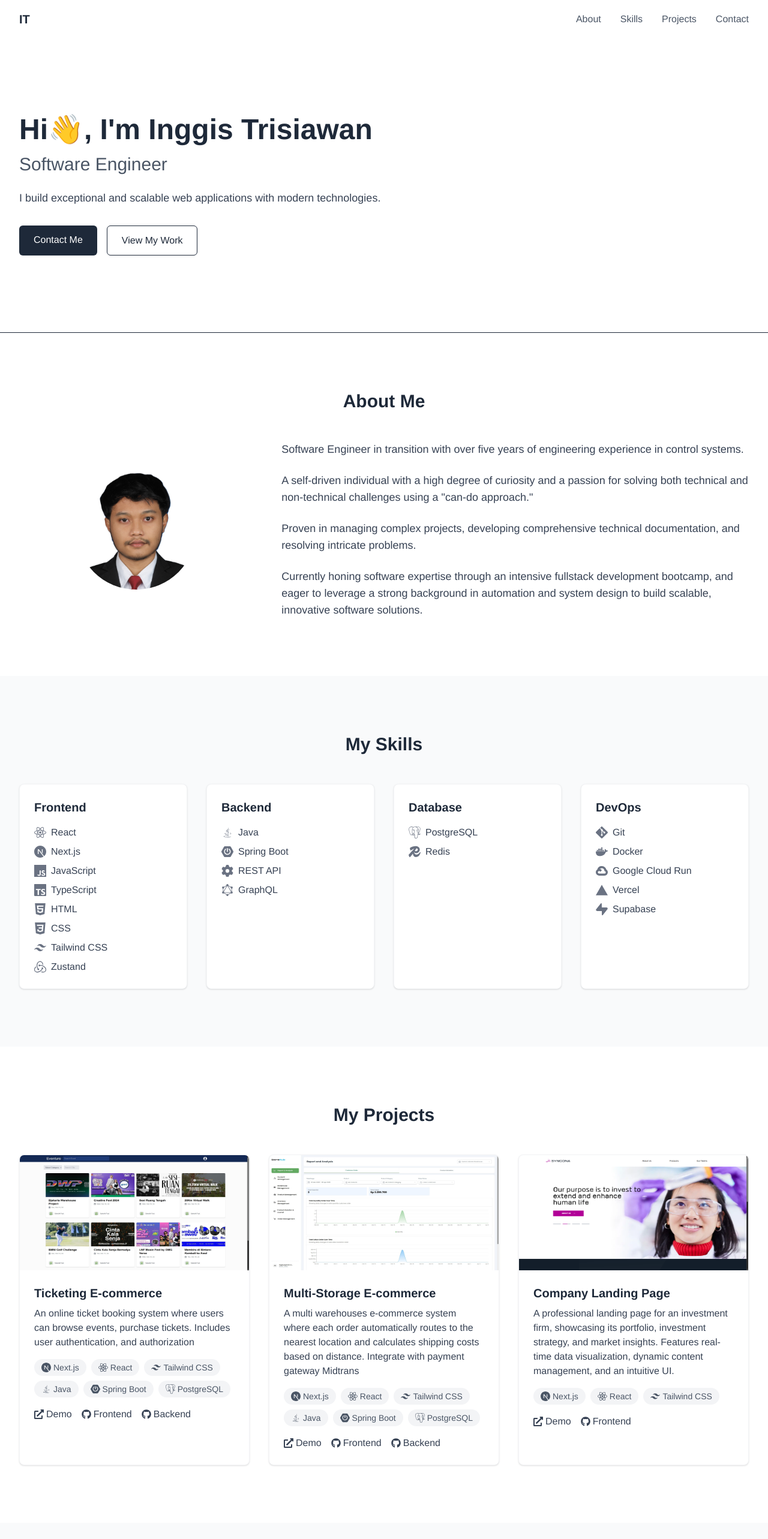
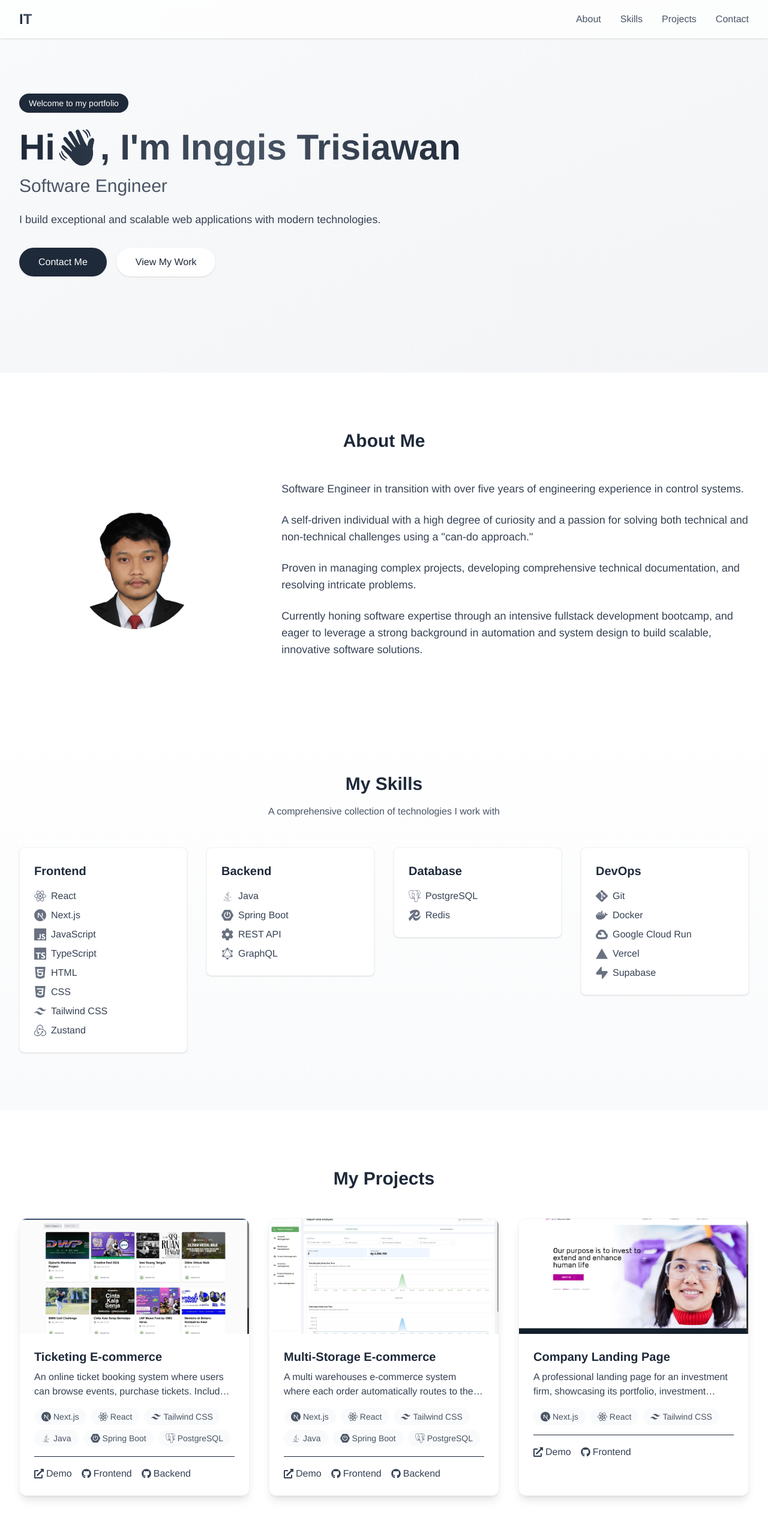
Before and after one commit to inggiskurnia/portofolio-web, a Next.js app: page / in a window 1280 px wide. Shown: the top 2566 px of the page at 60% size. Built offline with nearby package versions, Linux system fonts and the light colour scheme.

Commit message:
chore: improve styling

```diff
--- a/src/app/globals.css
+++ b/src/app/globals.css
@@ -9,6 +9,27 @@
 
 @theme {
   --color-background: var(--background);
+  --color-primary-50: #f0f9ff;
+  --color-primary-100: #e0f2fe;
+  --color-primary-200: #bae6fd;
+  --color-primary-300: #7dd3fc;
+  --color-primary-400: #38bdf8;
+  --color-primary-500: #0ea5e9;
+  --color-primary-600: #0284c7;
+  --color-primary-700: #0369a1;
+  --color-primary-800: #075985;
+  --color-primary-900: #0c4a6e;
+
+  --color-secondary-50: #f0fdfa;
+  --color-secondary-100: #ccfbf1;
+  --color-secondary-200: #99f6e4;
+  --color-secondary-300: #5eead4;
+  --color-secondary-400: #2dd4bf;
+  --color-secondary-500: #14b8a6;
+  --color-secondary-600: #0d9488;
+  --color-secondary-700: #0f766e;
+  --color-secondary-800: #115e59;
+  --color-secondary-900: #134e4a;
 }
 
 @font-face {
@@ -20,7 +41,7 @@
 
 :root {
   --background: #ffffff;
-  --foreground: #000000 ;
+  --foreground: #000000;
 }
 
 body {
--- a/src/components/cards/ProjectCard.tsx
+++ b/src/components/cards/ProjectCard.tsx
@@ -16,11 +16,16 @@ const ProjectCard: FC<Project> = ({
   return (
     <div
       key={id}
-      className="bg-white rounded-lg overflow-hidden shadow-sm border border-gray-100 transition-transform hover:shadow-md hover:-translate-y-1"
+      className="group bg-white rounded-xl overflow-hidden shadow-lg hover:shadow-xl transition-all duration-300 border border-gray-100"
     >
-      <div className="h-48 bg-gray-100 relative">
+      <div className="h-48 bg-gray-100 relative overflow-hidden">
         {thumbnail ? (
-          <Image src={thumbnail} alt={`${title} thumbnail`} fill className="object-left-top" />
+          <Image
+            src={thumbnail}
+            alt={`${title} thumbnail`}
+            fill
+            className="object-cover group-hover:scale-110 transition-transform duration-300"
+          />
         ) : (
           <div className="h-full w-full flex items-center justify-center text-gray-400">
             No Image Available
@@ -28,14 +33,16 @@ const ProjectCard: FC<Project> = ({
         )}
       </div>
       <div className="p-6">
-        <h3 className="text-xl font-semibold mb-2 text-gray-800">{title}</h3>
-        <p className="text-gray-700 mb-4">{description}</p>
+        <h3 className="text-xl font-semibold mb-2 text-gray-800 group-hover:text-gray-600 transition-colors">
+          {title}
+        </h3>
+        <p className="text-gray-700 mb-4 line-clamp-2">{description}</p>
 
         <div className="flex flex-wrap gap-2 mb-4">
           {techStack.map(({ name, icon: Icon }, index) => (
             <span
               key={index}
-              className="px-3 py-1 bg-gray-100 text-gray-600 rounded-full text-sm flex items-center"
+              className="px-3 py-1 bg-gray-50 text-gray-600 rounded-full text-sm flex items-center hover:bg-gray-100 transition-colors"
             >
               {Icon && <Icon size={16} className="mr-1" />}
               {name}
@@ -43,7 +50,7 @@ const ProjectCard: FC<Project> = ({
           ))}
         </div>
 
-        <div className="flex flex-wrap gap-4">
+        <div className="flex flex-wrap gap-4 pt-4 border-t">
           {demoUrl && (
             <a
               href={demoUrl}
--- a/src/components/sections/Hero.tsx
+++ b/src/components/sections/Hero.tsx
@@ -2,29 +2,37 @@ import { FC } from "react";
 
 const Hero: FC = () => {
   return (
-    <section className="bg-white text-gray-800">
-      <div className="max-w-7xl mx-auto px-4 sm:px-6 lg:px-8 py-24 md:py-32 border-b">
-        <div className="max-w-3xl">
-          <h1 className="text-4xl md:text-5xl font-bold mb-4">Hi👋, I&#39;m Inggis Trisiawan</h1>
+    <section className="relative bg-gradient-to-br from-gray-50 to-gray-100">
+      <div className="max-w-7xl mx-auto px-4 sm:px-6 lg:px-8 py-32 md:py-40">
+        <div className="max-w-3xl relative z-10">
+          <div className="mb-8">
+            <span className="px-4 py-2 bg-gray-800 text-white text-sm rounded-full">
+              Welcome to my portfolio
+            </span>
+          </div>
+          <h1 className="text-5xl md:text-6xl font-bold mb-4 bg-gradient-to-r from-gray-800 via-gray-600 to-gray-800 bg-clip-text text-transparent">
+            Hi👋, I&#39;m Inggis Trisiawan
+          </h1>
           <h2 className="text-2xl md:text-3xl font-medium mb-6 text-gray-600">Software Engineer</h2>
-          <p className="text-lg mb-8 text-gray-700">
+          <p className="text-lg mb-8 text-gray-700 leading-relaxed">
             I build exceptional and scalable web applications with modern technologies.
           </p>
           <div className="flex flex-wrap gap-4">
             <a
               href="#contact"
-              className="px-6 py-3 bg-gray-800 text-white font-medium rounded-md hover:bg-gray-700 transition-colors"
+              className="px-8 py-3 bg-gray-800 text-white font-medium rounded-full hover:bg-gray-700 transition-all hover:scale-105"
             >
               Contact Me
             </a>
             <a
               href="#projects"
-              className="px-6 py-3 bg-transparent border border-gray-800 text-gray-800 font-medium rounded-md hover:bg-gray-50 transition-colors"
+              className="px-8 py-3 bg-white text-gray-800 font-medium rounded-full hover:bg-gray-50 transition-all hover:scale-105 shadow-sm"
             >
               View My Work
             </a>
           </div>
         </div>
+        <div className="absolute right-0 bottom-0 w-1/3 h-1/2 bg-gradient-to-t from-gray-100 to-transparent opacity-50" />
       </div>
     </section>
   );
--- a/src/components/sections/Navbar.tsx
+++ b/src/components/sections/Navbar.tsx
@@ -7,26 +7,26 @@ const Navbar: FC = () => {
   const [mobileMenuOpen, setMobileMenuOpen] = useState(false);
 
   return (
-    <nav className="bg-white shadow-sm">
+    <nav className="fixed w-full z-50 backdrop-blur-sm bg-white/70 shadow">
       <div className="max-w-7xl mx-auto px-4 sm:px-6 lg:px-8">
         <div className="flex justify-between h-16">
           <div className="flex items-center">
-            <span className="font-bold text-xl text-gray-800">IT</span>
+            <span className="font-bold text-2xl bg-gradient-to-r from-gray-800 to-gray-600 bg-clip-text text-transparent">
+              IT
+            </span>
           </div>
 
           <div className="hidden md:flex items-center space-x-8">
-            <a href="#about" className="text-gray-600 hover:text-gray-900">
-              About
-            </a>
-            <a href="#skills" className="text-gray-600 hover:text-gray-900">
-              Skills
-            </a>
-            <a href="#projects" className="text-gray-600 hover:text-gray-900">
-              Projects
-            </a>
-            <a href="#contact" className="text-gray-600 hover:text-gray-900">
-              Contact
-            </a>
+            {["about", "skills", "projects", "contact"].map((item) => (
+              <a
+                key={item}
+                href={`#${item}`}
+                className="text-gray-600 hover:text-gray-900 capitalize relative group"
+              >
+                {item}
+                <span className="absolute -bottom-1 left-0 w-0 h-0.5 bg-gray-800 transition-all group-hover:w-full" />
+              </a>
+            ))}
           </div>
 
           {/* Mobile menu button */}
--- a/src/components/sections/Skills.tsx
+++ b/src/components/sections/Skills.tsx
@@ -4,12 +4,20 @@ import SkillCard from "@/components/cards/SkillCard";
 
 const Skills: FC = () => {
   return (
-    <section id="skills" className="py-16 md:py-24 bg-gray-50">
+    <section id="skills" className="py-16 md:py-24 bg-gradient-to-b from-white to-gray-50">
       <div className="max-w-7xl mx-auto px-4 sm:px-6 lg:px-8">
-        <h2 className="text-3xl font-bold text-center mb-12 text-gray-800">My Skills</h2>
-        <div className="grid grid-cols-2 lg:grid-cols-4 gap-8">
+        <h2 className="text-3xl font-bold text-center mb-4 text-gray-800">My Skills</h2>
+        <p className="text-gray-600 text-center mb-12 max-w-2xl mx-auto">
+          A comprehensive collection of technologies I work with
+        </p>
+        <div className="grid grid-cols-1 md:grid-cols-2 lg:grid-cols-4 gap-8">
           {skills.map(({ category, skillList }, index) => (
-            <SkillCard key={index} category={category} skillList={skillList} />
+            <div
+              key={index}
+              className="transform hover:-translate-y-2 transition-transform duration-300"
+            >
+              <SkillCard category={category} skillList={skillList} />
+            </div>
           ))}
         </div>
       </div>
```
